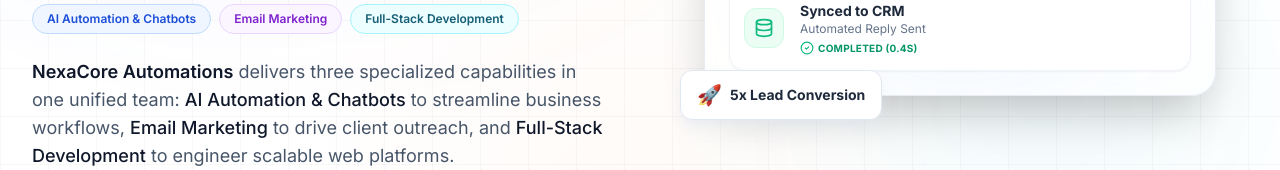
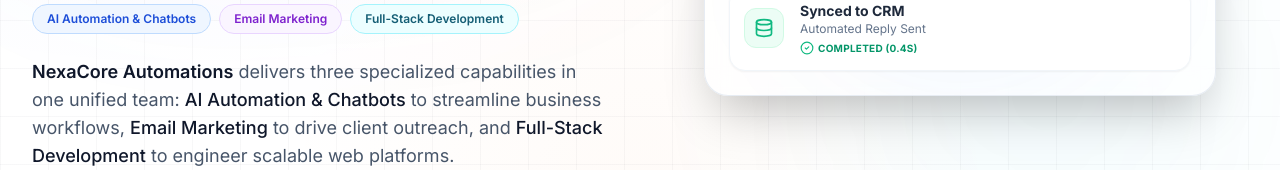
Before and after one commit to muhammadhasanali047-gif/AiautomationAgency, a Next.js app: page / in a window 1280 px wide. Shown: the part 460-630 px from the top of the page. Built offline with nearby package versions, Linux system fonts and the light colour scheme; no server answers; the database is empty.

Commit message:
content: Remove 5x Lead Conversion floating badge

```diff
--- a/components/hero/Hero.tsx
+++ b/components/hero/Hero.tsx
@@ -108,15 +108,7 @@
             <span className="text-sm font-bold text-slate-800">99.9% Uptime</span>
           </motion.div>
 
-          <motion.div
-            initial={{ opacity: 0, y: 20 }}
-            animate={{ opacity: 1, y: 0 }}
-            transition={{ delay: 0.8, duration: 0.5 }}
-            className="absolute -bottom-6 -left-6 z-20 bg-white border border-slate-200 px-4 py-2.5 rounded-xl shadow-lg shadow-slate-200/50 flex items-center gap-2"
-          >
-            <span className="text-xl">🚀</span>
-            <span className="text-sm font-bold text-slate-800">5x Lead Conversion</span>
-          </motion.div>
+
 
           {/* Main Glassmorphism Card */}
           <motion.div
```
